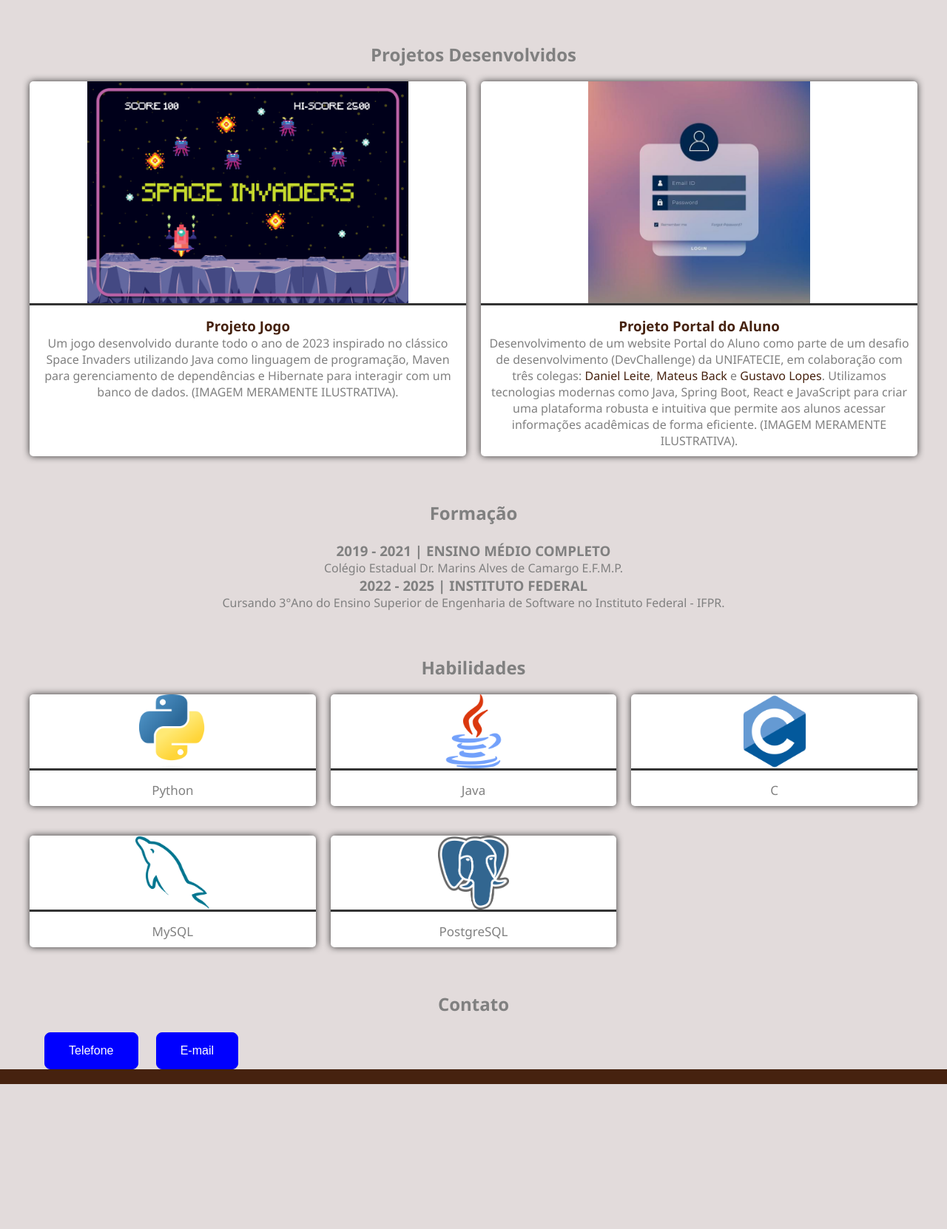
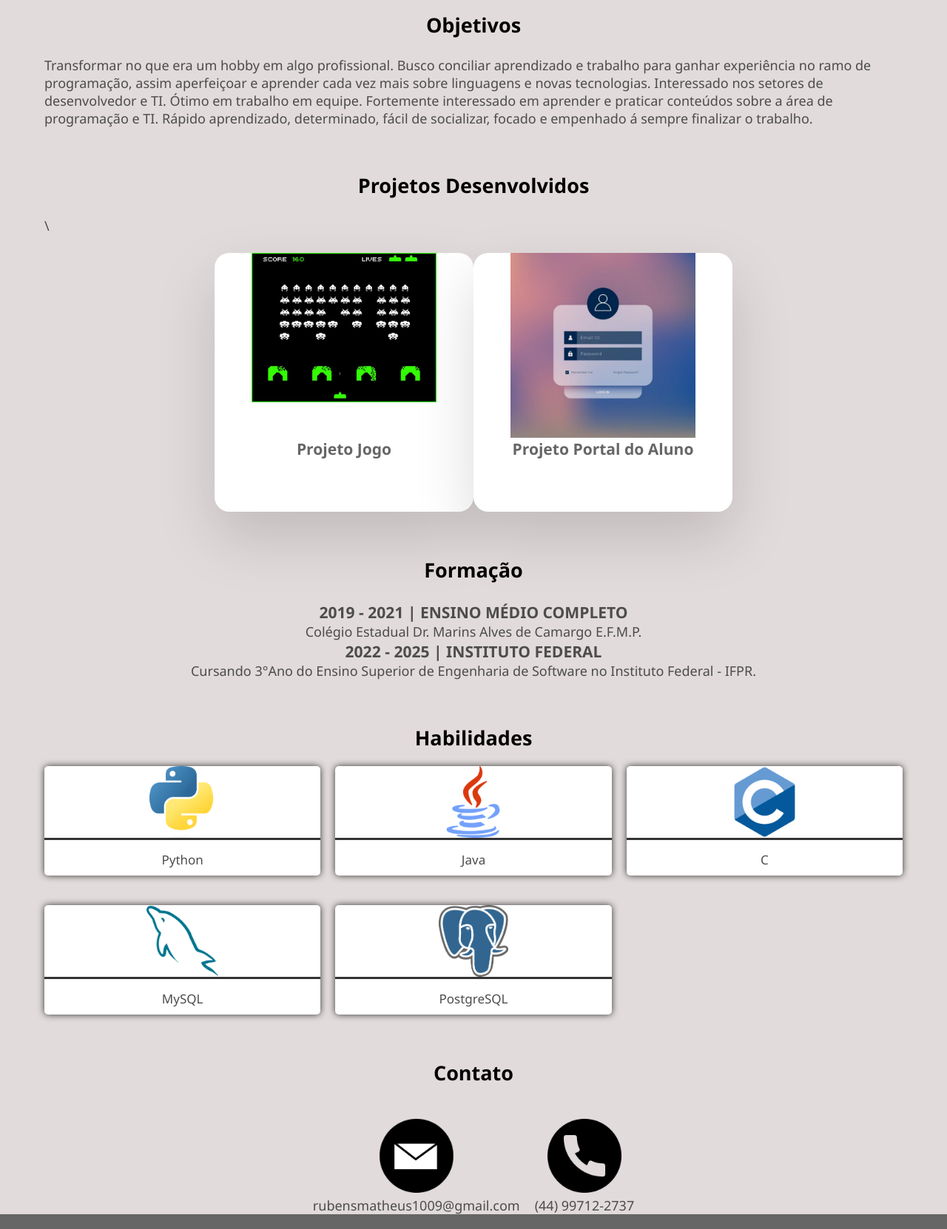
Before and after one commit to RubensMatheus-me/Portfolio-Web, a plain HTML site: page index.html in a window 1280 px wide. Shown: the part 355-2017 px from the top of the page at 74% size. Before the commit the page ends 1821 px from the top, so only its background shows below. Drawn offline with Linux system fonts and the light colour scheme.

Commit message:
refinando o portifolio

```diff
--- a/index.html
+++ b/index.html
@@ -22,39 +22,61 @@
 	<main class="container">
 		<section class="clearfix">
 				<img class="picture" src="img/Rubolas2.jpg" alt="Minha foto">
-				<h1>Sobre Mim</h2>
+				<h1 class="titulo", id="sobre" >Sobre Mim</h1>
 				<p>Olá, Meu nome é Rubens Matheus, tenho 19 anos.</p>
 				<a href="https://github.com/RubensMatheus-me"><img class="picture-github" src="img/iconGitHub.png" alt="Foto github"></a>
 				<a href="https://www.linkedin.com/in/rubens-matheus-876834252/"><img class="picture-github" src="img/iconLinkedin.png" alt="Foto linkedin"></a>
-
+		</section>
+		<section class="objetivo">
+			<h2 class="titulo">Objetivos</h2><br/>
+			<div class="objetivo-item	">
+				<p>
+					Transformar no que era um hobby em algo profissional. Busco conciliar aprendizado e
+					trabalho para ganhar experiência no ramo de programação, assim aperfeiçoar e
+					aprender cada vez mais sobre linguagens e novas tecnologias. Interessado nos setores
+					de desenvolvedor e TI. Ótimo em trabalho em equipe. Fortemente interessado em aprender e praticar
+					conteúdos sobre a área de programação e TI. Rápido aprendizado, determinado, fácil
+					de socializar, focado e empenhado á sempre finalizar o trabalho.
+				</p>
+			</div>
 		</section>
 		<section>
-			<h2 class="projects-title">Projetos Desenvolvidos</h2>
+			<div class="projetos">
+				<h2 class="titulo">Projetos Desenvolvidos</h2><br/>\
+				<div class="block-hover">
 					<div class="project-game">
 						<article class="project-items">
-					<img class="image-projectGame" src="img/projectGame Idea.jpg" alt="Projeto jogo">
+							<div class="card-img">
+								<img class="image-projectGame" src="img/spaceinvaders.jpg" alt="Projeto jogo">
+							</div>
 								<div class="project-info">
 									<a class="redirect-projectGame" href="https://github.com/RubensMatheus-me/SpaceInvaders"><h3>Projeto Jogo</h3></a>
 									<p>Um jogo desenvolvido durante todo o ano de 2023 inspirado no clássico Space Invaders
 										utilizando Java como linguagem de programação, Maven para gerenciamento de dependências
-							e Hibernate para interagir com um banco de dados. (IMAGEM MERAMENTE ILUSTRATIVA).</p>
+										e Hibernate para interagir com um banco de dados.
+									</p>
 								</div>
 						</article>
 						<article class="project-items">
-					<img class="image-projectGame" src="img/projectLogin ideia.jpg" alt="Projeto login">
+							<div class="card-img">
+								<img class="image-projectGame" src="img/projectLogin ideia.jpg" alt="Projeto jogo">
+							</div>
 								<div class="project-info">
 									<a class="redirect-projectGame" href="https://github.com/RubensMatheus-me/SpaceInvaders"><h3>Projeto Portal do Aluno</h3></a>
-						<p>Desenvolvimento de um website Portal do Aluno como parte de um desafio de desenvolvimento (DevChallenge) da UNIFATECIE,
-							em colaboração com três colegas: <a class="redirect-github" href="https://github.com/dnllcs" >Daniel Leite</a>, <a class="redirect-github" href="https://github.com/mateusback">Mateus Back</a> e <a class="redirect-github" href="https://github.com/GustavoLopes2">Gustavo Lopes</a>. Utilizamos tecnologias modernas
-							como Java, Spring Boot, React e JavaScript para criar uma plataforma robusta e intuitiva que permite aos
-							alunos acessar informações acadêmicas de forma eficiente. (IMAGEM MERAMENTE ILUSTRATIVA).</p>
+									<p>Desenvolvimento de um Portal do Aluno um desafio de desenvolvimento (DevChallenge) da UNIFATECIE,
+										em colaboração com três amigos: <a class="redirect-github" href="https://github.com/dnllcs" >Daniel Leite</a>, <a class="redirect-github" href="https://github.com/mateusback">Mateus Back</a> e <a class="redirect-github" href="https://github.com/GustavoLopes2">Gustavo Lopes</a>. Utilizamos tecnologias modernas
+										como Java, Spring Boot, React e JavaScript.
+									</p>
 								</div>
 						</article>
+
+					</div>
+				</div>
 			</div>
         </section>
-		<section>
+	<section id="formacao">
 			<div class="formation">
-			<h2>Formação</h2><br/>
+			<h2 class="titulo">Formação</h2><br/>
 			<h3>2019 - 2021 | ENSINO MÉDIO COMPLETO</h3>
 				<p>Colégio Estadual Dr. Marins Alves de Camargo E.F.M.P.<br/>
 				<h3>2022 - 2025 | INSTITUTO FEDERAL</h3>
@@ -62,8 +84,8 @@
 				IFPR.</p>
 			</div>
 		</section>
-		<section>
-			<h2>Habilidades</h2>
+		<section id="habilidades">
+			<h2 class="titulo" >Habilidades</h2>
 			<div class="habilities">
 				<article class="habilities-icons">
 						<img class="image-iconPython" src="img/iconPython.png" alt="Icon python">
@@ -96,16 +118,27 @@
 					</div>
 				</article>
 			</div>
-			<section class="Contato">
-				<h2>Contato</h2><br>
-				<a href=""><button class="botao-contato">Telefone</button></a>
-				<a href=""><button class="botao-contato">E-mail</button></a>
+			<section class="contato", id="contato">
+				<h2 class="titulo" >Contato</h2><br>
+				<div class="div-contato">
+					<article class="contato-icons">
+						<img class="image-iconPython" src="img/cartaIcon.png" alt="Icon gmail">
+						<div class="contato-info">
+							<p>rubensmatheus1009@gmail.com</p>
+						</div>
+					</article>
+					<article class="contato-icons">
+						<img class="image-iconPython" src="img/iconTelefone.png" alt="Icon telefone">
+						<div class="contato-info">
+							<p>(44) 99712-2737</p>
+						</div>
+					</article>
+				</div>
 
 			</section>
 		</section>
 	</main>
 	<footer class="site-footer">
-
 	</footer>
 </body>
 </html>
--- a/styles/style.css
+++ b/styles/style.css
@@ -3,12 +3,14 @@
 body {
 	font-Family: 'Segoe UI', Tahoma, Geneva, Verdana, sans-serif;
 	background-color: rgb(226, 219, 219);
-	color: gray;
+	color: rgb(76, 76, 76);
+	font-size: large;
 
 }
 *, *::before, *::after{
 	padding: 0;
 	margin: 0;
+	box-sizing: border-box;
 }
 
 .site-header, .site-footer {
@@ -16,10 +18,23 @@ body {
 	color: white;
 	padding: 10px 0;
 }
+
+.site-header {
+	position: fixed;
+	margin: auto;
+	list-style: none;
+	top: 0;
+	left: 0;
+	width: 100%;
+}
+
 .main-navigation ul{
 	display: flex;
 	justify-content: center;
 	list-style-type: none;
+	list-style: none;
+	margin: 0;
+
 }
 .main-navigation a{
 	color: white;
@@ -29,14 +44,16 @@ body {
 	padding: 0 15px;
 }
 a#menubar:hover {
-	color:chocolate;
+	color:#aaaaaa;
 }
 
 .container{
 	width: 1200px;
 	padding: 0 20px;
 	margin: auto;
-
+}
+.titulo {
+	color: black;
 }
 
 .picture{
@@ -45,7 +62,7 @@ a#menubar:hover {
 	float: left;
 	border-radius: 250px;
 	object-fit: cover;
-	margin-right: 40px;
+
 	animation: fadeIn 2s ease-in-out;
 }
 
@@ -54,34 +71,6 @@ a#menubar:hover {
 	clear: both;
 	display: table;
 }
-.project-game{
-	display: grid;
-	gap: 20px;
-	grid-template-columns: repeat(auto-fit, minmax(300px, 1fr));
-}
-.project-items{
-	background-color: white;
-	box-shadow: 0 0 10px var(--gray-color);
-	border-radius: 5px;
-	margin-top: 20px;
-}
-
-.project-items:hover {
-	box-shadow: 0 0 15px black;
-	transition: box-shadow var(--transition-speed);
-	transform: scale(1, 1.01);
-
-}
-.project-items img {
-	width: 100%;
-	height: 300px;
-	object-fit: contain;
-	border-bottom: 3px solid var(--gray-color);
-}
-.project-info {
-	padding: 10px;
-	text-align: center;
-}
 
 .redirect-projectGame{
 	color: var(--primary-color);
@@ -89,7 +78,7 @@ a#menubar:hover {
 
 }
 .redirect-github {
-	color: var(--primary-color);
+	color: black;
 	text-decoration: none;
 }
 
@@ -108,10 +97,75 @@ a#menubar:hover {
 	font-size: 30px;
 }
 
+.project-game {
+    display: flex;
+    justify-content: center;
+    position: relative;
+}
+
+.project-items {
+	display: flex;
+	justify-content: center;
+    position: relative;
+	background-color: #fff;
+	border-radius: 20px;
+	box-shadow: 0px 35px 80px rgba(0, 0, 0, 0.15);
+	transition: 0.5s;
+	width: 350px;
+    height: 350px;
+}
+
+.project-items:hover {
+	height: 400px;
+}
+
+.project-items .card-img {
+	position: absolute;
+	height: auto;
+	width: 250px;
+	top: 0px;
+	transition: 0.5s;
+}
+
+.project-items .card-img img{
+	width: 100%;
+	height: 100%;
+	object-fit: cover;
+}
+.project-items:hover .card-img {
+	top: -100px;
+	scale: 0.75;
+}
+
+.project-items .project-info {
+	display: flex;
+	flex-direction: column;
+	gap: 18px;
+	position: absolute;
+	top: 250px;
+	width: 100%;
+	padding: 0px 30px;
+	text-align: center;
+	height: 30px;
+	overflow: hidden;
+	transition: 0.5s;
+}
+
+
+.block-hover {
+	margin-top: 25px;
+}
+
+.project-items:hover .project-info {
+	top: 130px;
+	height: 250px;
+}
+
 .formation {
 	margin-top: 20px;
 	text-align: center;
 }
+
 .habilities{
 	display: grid;
 	gap: 20px;
@@ -136,47 +190,33 @@ a#menubar:hover {
 	text-align: center;
 	font-size: 17px;
 }
-.botao-contato {
-	border: solid 1px blue;
-	border-radius: 8px;
-	color: white;
-	background-color: blue;
-	transition: background-color 0.5s ease, color 0.5s ease, transform 0.5s ease;
-	font-size: 16px;
-	text-decoration: none;
-	padding: 15px 32px;
-	cursor: pointer;
-	margin-left: 20px;
-	margin: center;
-}
-.botao-contato:hover{
-	background-color: blue;
-	color: white;
-	transform: scale(1,1.1)
+
+.div-contato {
+	display: flex;
+	gap: 20px;
+	grid-template-columns: repeat(auto-fit, minmax(300px, 1fr));
+	justify-content: center;
+	text-align: center;
+	padding: 0px 0px;
 }
 
+.button-info {
+	padding: 10px;
+	text-align: center;
+}
+
+.contato-icons {
+	margin-top: 20px;
+}
+
+.contato-icons img {
+	width: 100%;
+	height: 100px;
+	object-fit: contain;
+
+}
 @media screen and (max-width: 768px) {
-	.main-navigation ul{
-		flex-direction: column;
-		background-color: var(--primary-color);
-	}
-	.site-header {
-		flex-direction: column;
-	}
 
-	.main-navigation li {
-		margin-bottom: 10px;
-		font-size: large;
-	}
-
-	.container {
-		text-align: center;
-	}
-
-	.picture{
-		float: none;
-		margin: auto;
-	}
 }
 @keyframes fadeIn {
 	from {opacity: 0;}
--- a/styles/variable.css
+++ b/styles/variable.css
@@ -1,5 +1,6 @@
 :root {
-    --primary-color: #46220f;
+    --primary-color: #666666;
     --gray-color: #333;
     --transition-speed: 3s
+    --background-color: rgb(226, 219, 219);
 }
```
Also changed, not shown: aula_26_02.html (deleted, +0 -12 lines), img/cartaIcon.png (added), img/iconGmail.jpg (added), img/iconTelefone.png (added), img/spaceinvaders.jpg (added). Lines whose indentation alone changed are shown as unchanged.
